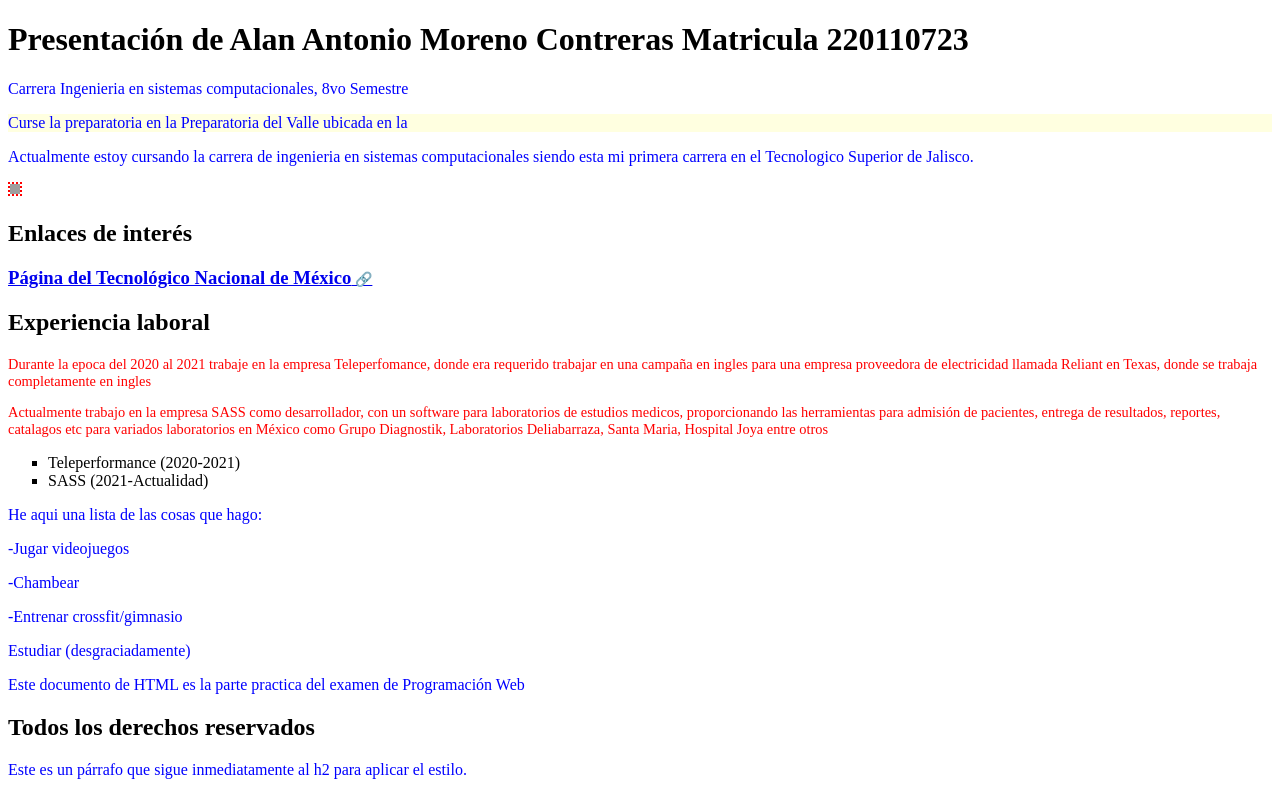
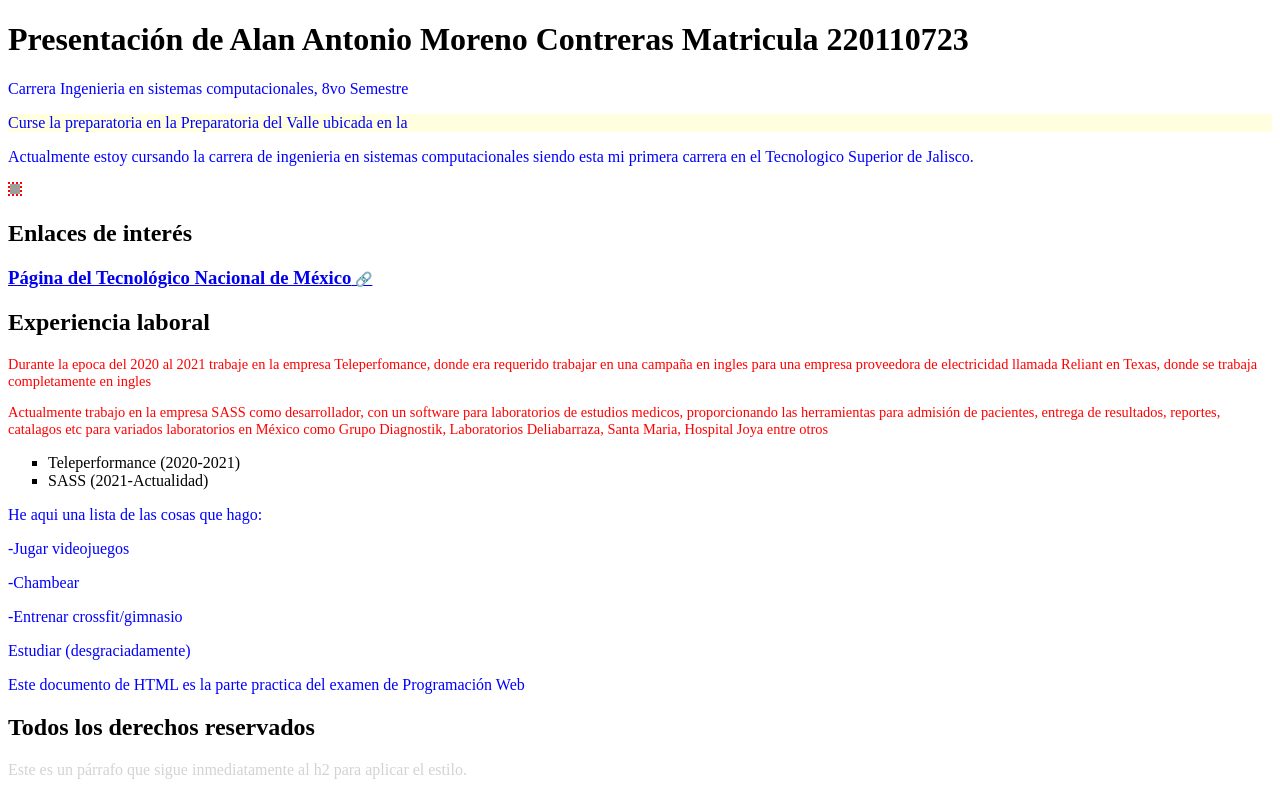
Before and after one commit to strudentss/26AProgWebAntonioMoreno, a plain HTML site: page Selectores y Combinadores en tu Currículum/curriculumAlanMoreno.html in a window 1280 px wide. Drawn offline with Linux system fonts and the light colour scheme; grey boxes are pictures that could not be loaded.

Commit message:
feat: hermano general

```diff
--- a/Selectores y Combinadores en tu Currículum/selectores-practica.css
+++ b/Selectores y Combinadores en tu Currículum/selectores-practica.css
@@ -33,3 +33,8 @@ a[target="_blank"]::after {
 h2+p {
     margin-top: 0;
 }
+
+/* Ejercicio 7: Combinador hermano general */
+h2~p {
+    color: lightgray;
+}
```
